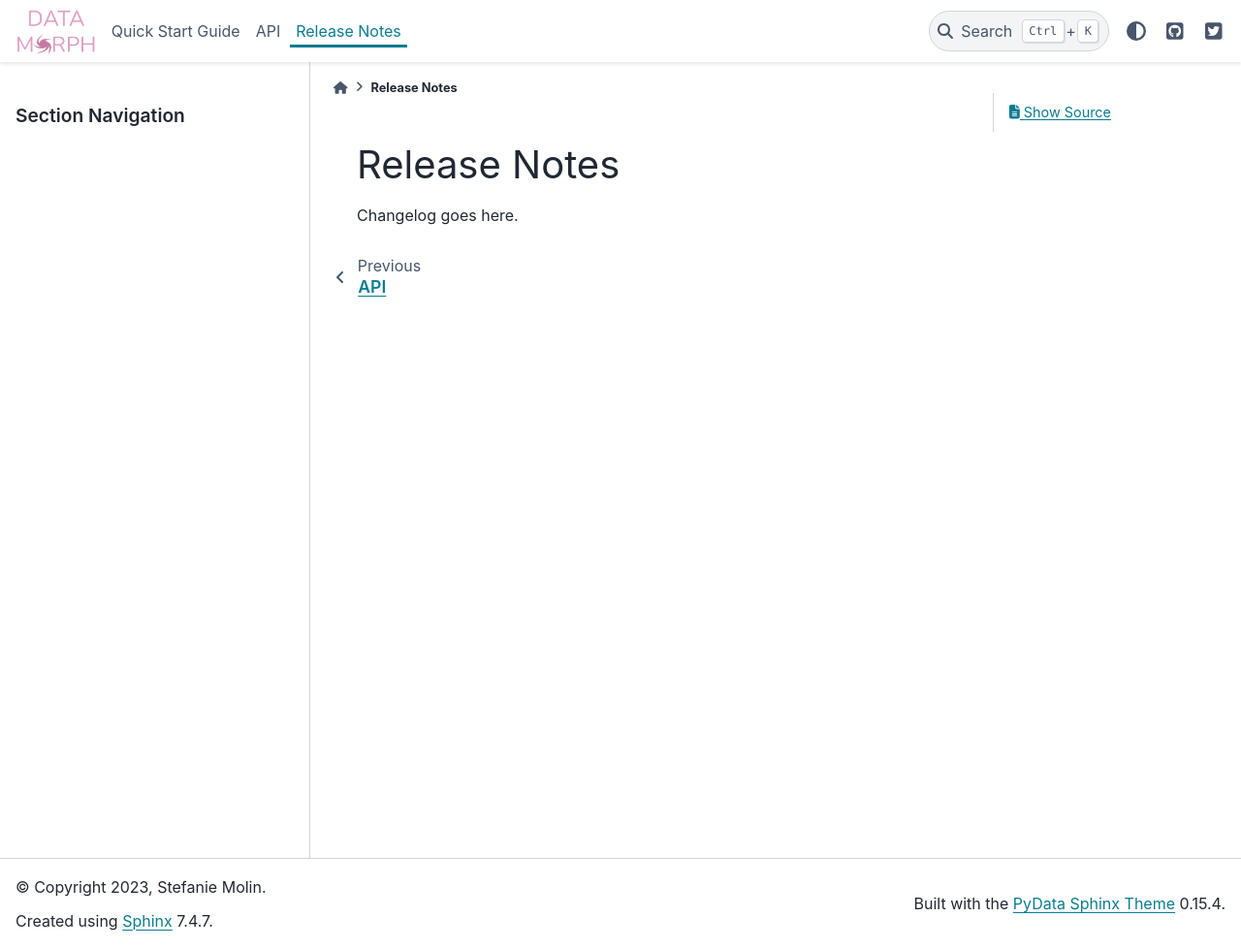
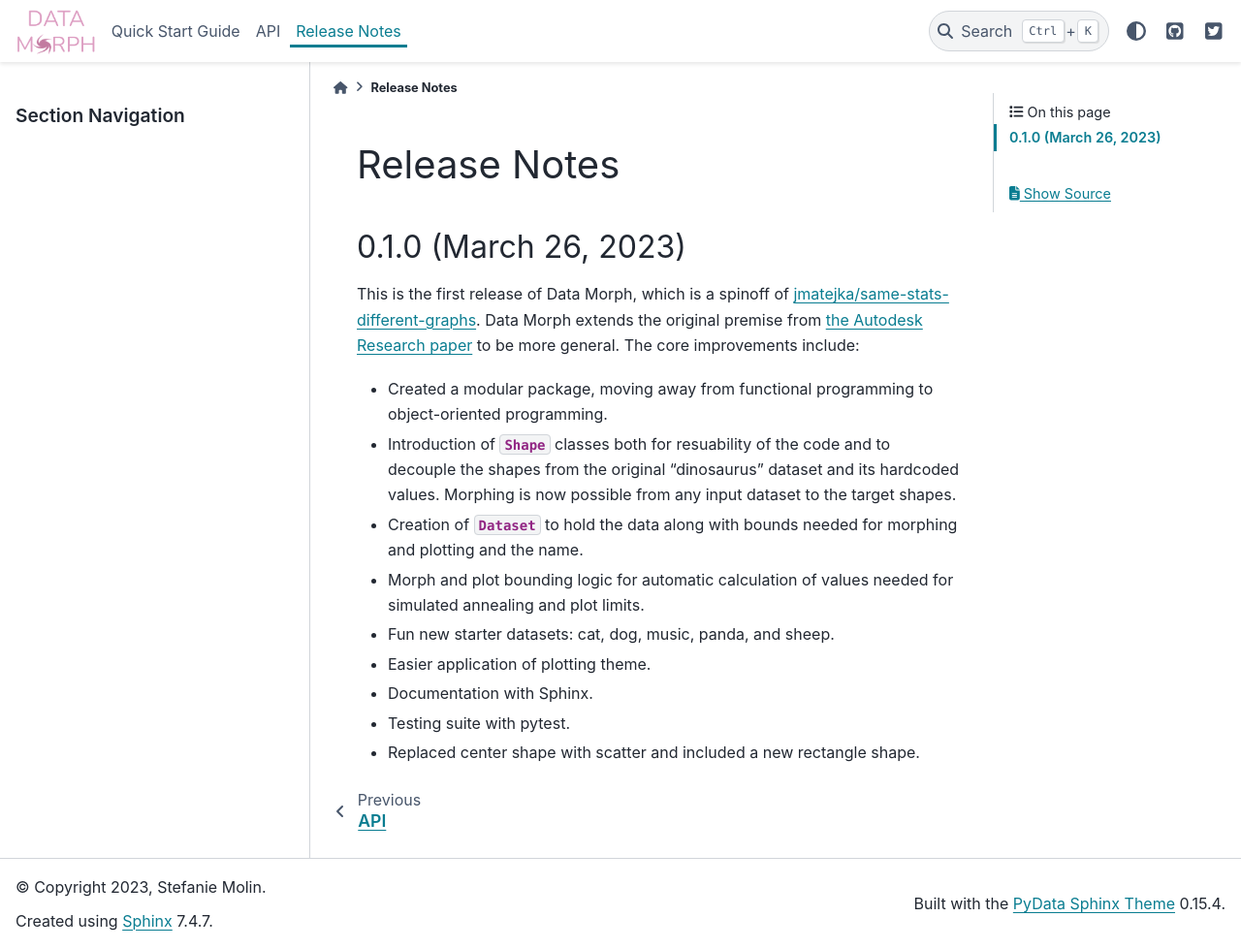
Before and after one commit to stefmolin/data-morph, a Sphinx documentation site: the page built from docs/release_notes.rst, in a window 1280 px wide and 979 px high. Shown: the whole window at 97% size. Built offline with Sphinx 7.4.7 and the PyData theme 0.15.4, drawn with Linux system fonts in a browser that asks for light colours.

Commit message:
Draft release notes.

```diff
--- a/docs/release_notes.rst
+++ b/docs/release_notes.rst
@@ -1,4 +1,23 @@
 Release Notes
 =============
 
-Changelog goes here.
+0.1.0 (March 26, 2023)
+----------------------
+
+This is the first release of Data Morph, which is a spinoff of
+`jmatejka/same-stats-different-graphs <https://github.com/jmatejka/same-stats-different-graphs>`_.
+Data Morph extends the original premise from
+`the Autodesk Research paper <https://www.autodeskresearch.com/publications/samestats>`_ to be more general.
+The core improvements include:
+
+* Created a modular package, moving away from functional programming to object-oriented programming.
+* Introduction of :class:`.Shape` classes both for resuability of the code and to decouple the shapes from
+  the original "dinosaurus" dataset and its hardcoded values. Morphing is now possible from any input dataset
+  to the target shapes.
+* Creation of :class:`.Dataset` to hold the data along with bounds needed for morphing and plotting and the name.
+* Morph and plot bounding logic for automatic calculation of values needed for simulated annealing and plot limits.
+* Fun new starter datasets: cat, dog, music, panda, and sheep.
+* Easier application of plotting theme.
+* Documentation with Sphinx.
+* Testing suite with pytest.
+* Replaced center shape with scatter and included a new rectangle shape.
```
